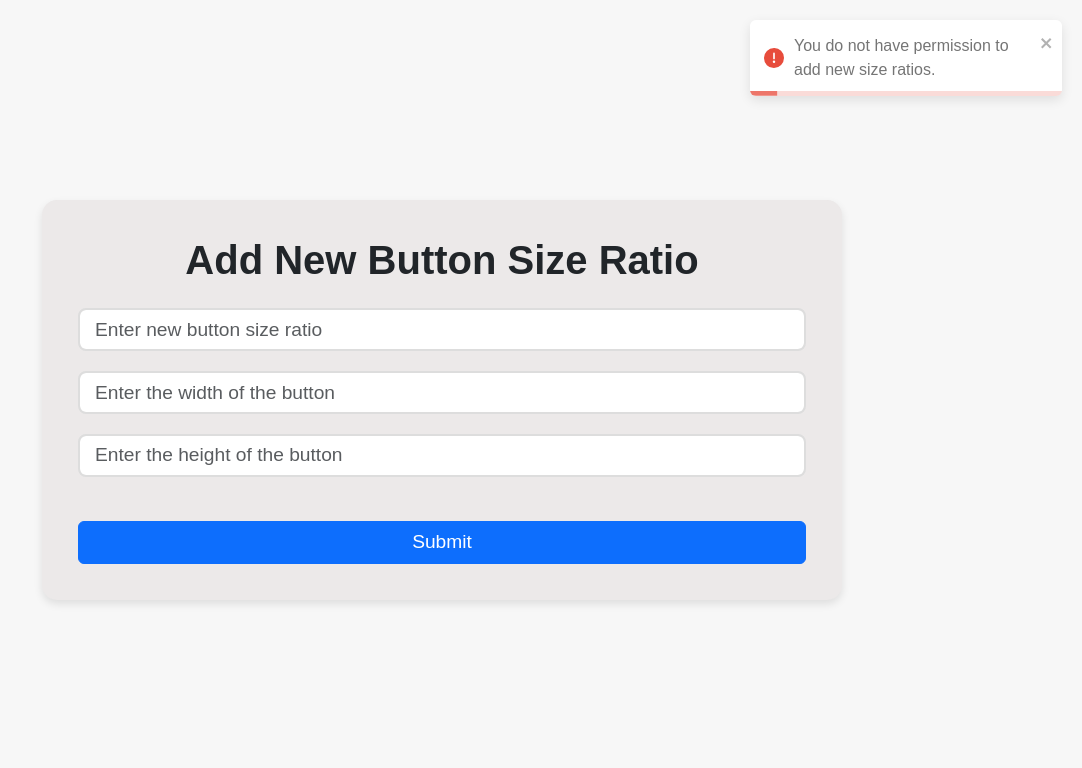
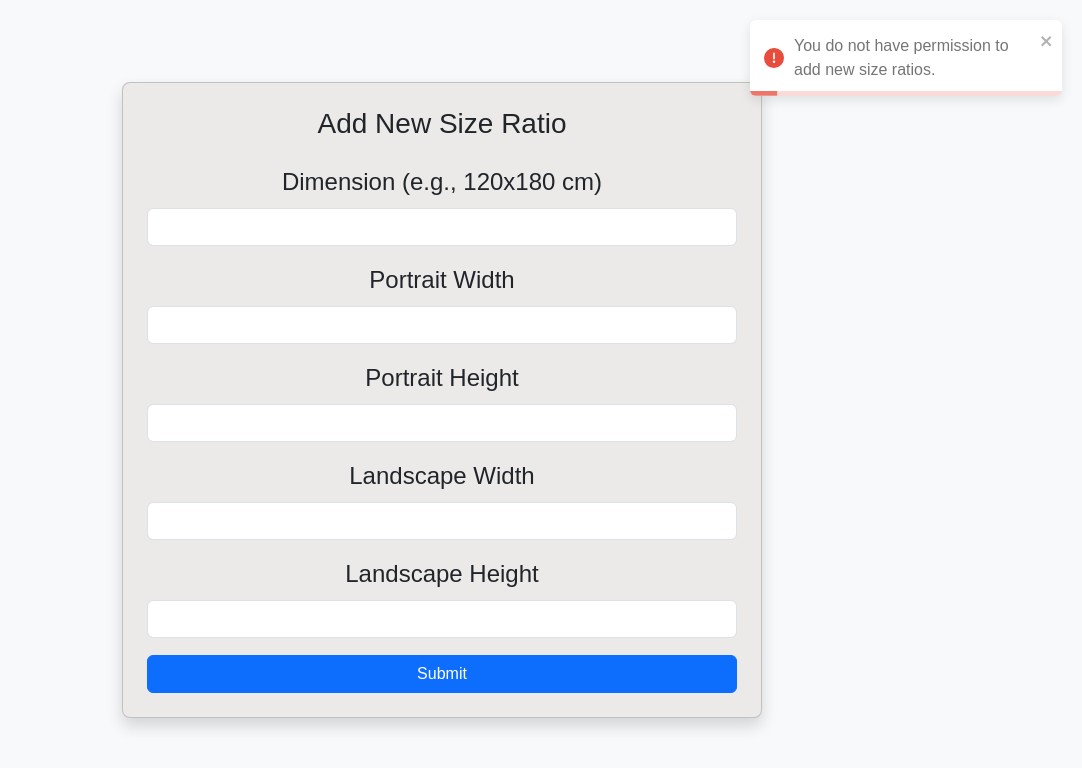
Before and after one commit to elvinjoy/CanCraft-adminPanel, a React (Vite) app: page /addnewsizeratio in a window 1280 px wide. Shown: the top 768 px of the page, without its empty margins (198-1280 px from the left). Built offline with nearby package versions, Linux system fonts and the light colour scheme; sample sign-in values are in the browser's storage; the HTML template or start-up script is replaced by a standard one; a web font is replaced by a local one.

Commit message:
add new dimention

```diff
--- a/src/App.jsx
+++ b/src/App.jsx
@@ -9,12 +9,14 @@ import AdminLogin from './components/adminLogin/AdminLogin';
 import UserProfile from './components/userProfile/UserProfile';
 import AddManagers from './components/addmanagers/AddManagers';
 import ManageManagers from './components/manageManagers/ManageManagers';
-
+import AdminRegister from './components/adminRegister/AdminRegister';
+import AllSizeRatios from './components/allRatios/AllRatios';
 const App = () => {
     return (
         <Router>
             <Routes>
-                <Route path='/' element={<AdminLogin />} />
+                <Route path='/register' element={<AdminRegister />} />
+                <Route path='/login' element={<AdminLogin />} />
                 <Route path='/dashboard' element={<Dashboard />} />
                 <Route path='/vieworderdashboard' element={<ViewOrderDashboard />} />
                 <Route path='/vieworders' element={<ViewOrders />} />
@@ -23,6 +25,7 @@ const App = () => {
                 <Route path='/addnewsizeratio' element={<AddNewSizeRatio />} />
                 <Route path='/addmanagers' element={<AddManagers />} />
                 <Route path='/userprofile/:id' element={<UserProfile />} />
+                <Route path='/allratios' element={<AllSizeRatios />} />
             </Routes>
         </Router>
     );
--- a/src/components/addNewSizeRatio/AddNewSizeRatio.jsx
+++ b/src/components/addNewSizeRatio/AddNewSizeRatio.jsx
@@ -1,16 +1,16 @@
 import React, { useState, useEffect } from 'react';
-import { Card, Form, Button, Spinner } from 'react-bootstrap';
 import { useNavigate } from 'react-router-dom';
 import { ToastContainer, toast } from 'react-toastify';
 import 'react-toastify/dist/ReactToastify.css';
 import 'bootstrap/dist/css/bootstrap.min.css';
-import './AddNewSIzeRatio.css';
 import { BASE_URL } from '../../constants/constants';
 
 const AddNewSizeRatio = () => {
-    const [buttonSizeRatio, setButtonSizeRatio] = useState('');
-    const [width, setWidth] = useState('');
-    const [height, setHeight] = useState('');
+    const [dimension, setDimension] = useState('');
+    const [portraitWidth, setPortraitWidth] = useState('');
+    const [portraitHeight, setPortraitHeight] = useState('');
+    const [landscapeWidth, setLandscapeWidth] = useState('');
+    const [landscapeHeight, setLandscapeHeight] = useState('');
     const [loading, setLoading] = useState(false);
     const navigate = useNavigate();
 
@@ -30,6 +30,7 @@ const AddNewSizeRatio = () => {
 
     const handleSubmit = async (event) => {
         event.preventDefault();
+
         const adminData = localStorage.getItem('admin');
         if (adminData) {
             const admin = JSON.parse(adminData);
@@ -43,78 +44,119 @@ const AddNewSizeRatio = () => {
             return;
         }
 
-        if (buttonSizeRatio && width && height) {
-            const newButtonSizeRatio = { buttonSizeRatio, width, height };
+        const newData = {
+            dimensions: {
+
+                    portrait: {
+                        width: { $numberInt: parseInt(portraitWidth, 10).toString() },
+                        height: { $numberInt: parseInt(portraitHeight, 10).toString() }
+                    },
+                    landscape: {
+                        width: { $numberInt: parseInt(landscapeWidth, 10).toString() },
+                        height: { $numberInt: parseInt(landscapeHeight, 10).toString() }
+                    }
+
+            }
+        };
+
+        // Console log the newData before sending
+        console.log('Data to be sent:', newData);
+
         setLoading(true);
         try {
-                const response = await fetch(`${BASE_URL}/admin/addratios`, {
+            const response = await fetch(`${BASE_URL}/dimensions/dimensions`, {
                 method: 'POST',
                 headers: {
                     'Content-Type': 'application/json',
                 },
-                    body: JSON.stringify(newButtonSizeRatio),
+                body: JSON.stringify(newData),
             });
 
+            const data = await response.json();
+
             if (!response.ok) {
-                    throw new Error('Failed to add button size ratio');
+                throw new Error(data.message || 'Failed to add size ratio');
             }
 
-                const data = await response.json();
-                console.log('Button size ratio added successfully:', data);
-                toast.success('Button size ratio added successfully.');
-                setButtonSizeRatio('');
-                setWidth('');
-                setHeight('');
+            toast.success('Size ratio added successfully.');
+            setDimension('');
+            setPortraitWidth('');
+            setPortraitHeight('');
+            setLandscapeWidth('');
+            setLandscapeHeight('');
         } catch (error) {
             console.error('Error:', error);
-                toast.error('Failed to add button size ratio');
+            toast.error('Failed to add size ratio');
         } finally {
             setLoading(false);
-            }
-        } else {
-            toast.error('Please fill in all fields');
         }
     };
 
     return (
-        <div className="d-flex justify-content-center align-items-center min-vh-100">
-            <Card className="custom-card">
-                <Card.Body>
-                    <Card.Title className="text-center mb-4">Add New Button Size Ratio</Card.Title>
-                    <Form onSubmit={handleSubmit}>
-                        <Form.Group controlId="formButtonSizeRatio">
-                            <Form.Control
+        <div className="d-flex justify-content-center align-items-center min-vh-100 bg-light">
+            <div className="card shadow p-4 w-50">
+                <h3 className="card-title text-center mb-4">Add New Size Ratio</h3>
+                <form onSubmit={handleSubmit}>
+                    <div className="mb-3">
+                        <label htmlFor="dimension" className="form-label">Dimension (e.g., 120x180 cm)</label>
+                        <input
                             type="text"
-                                placeholder="Enter new button size ratio"
-                                value={buttonSizeRatio}
-                                onChange={(e) => setButtonSizeRatio(e.target.value)}
-                                className="custom-input"
+                            className="form-control"
+                            id="dimension"
+                            value={dimension}
+                            onChange={(e) => setDimension(e.target.value)}
+                            required
                         />
-                        </Form.Group>
-                        <Form.Group controlId="formWidth" className="mt-3">
-                            <Form.Control
+                    </div>
+                    <div className="mb-3">
+                        <label htmlFor="portraitWidth" className="form-label">Portrait Width</label>
+                        <input
                             type="number"
-                                placeholder="Enter the width of the button"
-                                value={width}
-                                onChange={(e) => setWidth(e.target.value)}
-                                className="custom-input"
+                            className="form-control"
+                            id="portraitWidth"
+                            value={portraitWidth}
+                            onChange={(e) => setPortraitWidth(e.target.value)}
+                            required
                         />
-                        </Form.Group>
-                        <Form.Group controlId="formHeight" className="mt-3">
-                            <Form.Control
+                    </div>
+                    <div className="mb-3">
+                        <label htmlFor="portraitHeight" className="form-label">Portrait Height</label>
+                        <input
                             type="number"
-                                placeholder="Enter the height of the button"
-                                value={height}
-                                onChange={(e) => setHeight(e.target.value)}
-                                className="custom-input"
+                            className="form-control"
+                            id="portraitHeight"
+                            value={portraitHeight}
+                            onChange={(e) => setPortraitHeight(e.target.value)}
+                            required
                         />
-                        </Form.Group>
-                        <Button variant="primary" type="submit" className="mt-4 w-100" disabled={loading}>
-                            {loading ? <Spinner animation="border" size="sm" /> : 'Submit'}
-                        </Button>
-                    </Form>
-                </Card.Body>
-            </Card>
+                    </div>
+                    <div className="mb-3">
+                        <label htmlFor="landscapeWidth" className="form-label">Landscape Width</label>
+                        <input
+                            type="number"
+                            className="form-control"
+                            id="landscapeWidth"
+                            value={landscapeWidth}
+                            onChange={(e) => setLandscapeWidth(e.target.value)}
+                            required
+                        />
+                    </div>
+                    <div className="mb-3">
+                        <label htmlFor="landscapeHeight" className="form-label">Landscape Height</label>
+                        <input
+                            type="number"
+                            className="form-control"
+                            id="landscapeHeight"
+                            value={landscapeHeight}
+                            onChange={(e) => setLandscapeHeight(e.target.value)}
+                            required
+                        />
+                    </div>
+                    <button type="submit" className="btn btn-primary w-100" disabled={loading}>
+                        {loading ? 'Loading...' : 'Submit'}
+                    </button>
+                </form>
+            </div>
             <ToastContainer />
         </div>
     );
--- a/src/components/addmanagers/AddManagers.jsx
+++ b/src/components/addmanagers/AddManagers.jsx
@@ -59,7 +59,7 @@ const AddManagers = () => {
 
         try {
             const response = await axios.post(
-                `${BASE_URL}/api/managers/register`,
+                `${BASE_URL}/managers/register`,
                 formData,
                 {
                     headers: {
--- a/src/components/adminLogin/AdminLogin.jsx
+++ b/src/components/adminLogin/AdminLogin.jsx
@@ -27,7 +27,7 @@ const AdminLogin = () => {
         event.preventDefault();
         setLoading(true);
         try {
-            const response = await axios.post(`${BASE_URL}/api/admin/login`, formData);
+            const response = await axios.post(`${BASE_URL}/admin/login`, formData);
             if (response.status === 200) {
                 const { admin, token } = response.data;
                 localStorage.setItem('admin', JSON.stringify(admin));
--- /dev/null
+++ b/src/components/allRatios/AllRatios.jsx
@@ -0,0 +1,118 @@
+import React, { useState, useEffect } from 'react';
+import { ToastContainer, toast } from 'react-toastify';
+import 'react-toastify/dist/ReactToastify.css';
+import 'bootstrap/dist/css/bootstrap.min.css';
+import { BASE_URL } from '../../constants/constants';
+
+const AllSizeRatios = () => {
+    const [allDimensions, setAllDimensions] = useState({});
+
+    useEffect(() => {
+        fetchDimensions();
+    }, []);
+
+    const fetchDimensions = async () => {
+        try {
+            const response = await fetch(`${BASE_URL}/dimensions/allratios`);
+            if (!response.ok) {
+                throw new Error('Failed to fetch dimensions');
+            }
+            const data = await response.json();
+            setAllDimensions(data);
+        } catch (error) {
+            console.error('Error fetching dimensions:', error);
+            toast.error('Failed to fetch dimensions');
+        }
+    };
+
+    const handleDelete = async (dimension) => {
+        try {
+            const response = await fetch(`${BASE_URL}/dimensions/${dimension}`, {
+                method: 'DELETE',
+            });
+            if (!response.ok) {
+                throw new Error('Failed to delete dimension');
+            }
+            toast.success('Dimension deleted successfully');
+            fetchDimensions(); // Refresh the dimensions after deletion
+        } catch (error) {
+            console.error('Error deleting dimension:', error);
+            toast.error('Failed to delete dimension');
+        }
+    };
+
+    const demoData = {
+        "120x180 cm": {
+            portrait: { width: 360, height: 540 },
+            landscape: { width: 540, height: 360 },
+        },
+        "90x120 cm": {
+            portrait: { width: 450, height: 600 },
+            landscape: { width: 600, height: 450 },
+        },
+        "50x70 cm": {
+            portrait: { width: 200, height: 280 },
+            landscape: { width: 280, height: 200 },
+        },
+        "60x90 cm": {
+            portrait: { width: 240, height: 360 },
+            landscape: { width: 360, height: 240 },
+        },
+        "80x120 cm": {
+            portrait: { width: 320, height: 480 },
+            landscape: { width: 480, height: 320 },
+        },
+        "100x150 cm": {
+            portrait: { width: 400, height: 600 },
+            landscape: { width: 600, height: 400 },
+        },
+        "70x100 cm": {
+            portrait: { width: 280, height: 400 },
+            landscape: { width: 400, height: 280 },
+        },
+        "40x60 cm": {
+            portrait: { width: 160, height: 240 },
+            landscape: { width: 240, height: 160 },
+        },
+    };
+
+    return (
+        <div className="container mt-4">
+            <h3 className="text-center">All Size Ratios</h3>
+            <table className="table table-striped mt-3">
+                <thead>
+                    <tr>
+                        <th>Dimension</th>
+                        <th>Portrait Width</th>
+                        <th>Portrait Height</th>
+                        <th>Landscape Width</th>
+                        <th>Landscape Height</th>
+                        <th>Actions</th>
+                    </tr>
+                </thead>
+                <tbody>
+                    {Object.keys(demoData).map((dimension, index) => (
+                        <tr key={index}>
+                            <td>{dimension}</td>
+                            <td>{demoData[dimension].portrait.width}</td>
+                            <td>{demoData[dimension].portrait.height}</td>
+                            <td>{demoData[dimension].landscape.width}</td>
+                            <td>{demoData[dimension].landscape.height}</td>
+                            <td>
+                                <button
+                                    className="btn btn-danger"
+                                    onClick={() => handleDelete(dimension)}
+                                >
+                                    Delete
+                                </button>
+                            </td>
+                        </tr>
+                    ))}
+                </tbody>
+            </table>
+            <ToastContainer />
+        </div>
+    );
+};
+
+export default AllSizeRatios;
--- a/src/components/manageManagers/ManageManagers.jsx
+++ b/src/components/manageManagers/ManageManagers.jsx
@@ -31,7 +31,7 @@ const ManageManagers = () => {
 
             try {
                 const token = localStorage.getItem('token');
-                const response = await axios.get(`${BASE_URL}/api/admin/allmanagers`, { // Corrected string interpolation
+                const response = await axios.get(`${BASE_URL}/admin/allmanagers`, { // Corrected string interpolation
                     headers: {
                         'Authorization': `Bearer ${token}`
                     }
@@ -65,7 +65,7 @@ const ManageManagers = () => {
 
             try {
                 const token = localStorage.getItem('token');
-                await axios.delete(`${BASE_URL}/api/admin/manager/${managerId}`, { // Corrected string interpolation
+                await axios.delete(`${BASE_URL}/admin/manager/${managerId}`, { // Corrected string interpolation
                     headers: {
                         'Authorization': `Bearer ${token}`
                     }
--- a/src/components/navbar/Navbar.jsx
+++ b/src/components/navbar/Navbar.jsx
@@ -55,7 +55,7 @@ const NavbarComponent = () => {
                         <Link to="/addmanagers"><li>Add Managers</li></Link>
                         <Link to="/managemanagers"><li>Manage Managers</li></Link>
                         <Link to="/addnewsizeratio"><li>Add New Size Ratio</li></Link>
-                        <Link to="/editsizeratios"><li>Edit Size Ratios</li></Link>
+                        <Link to="/allratios"><li>Edit Size Ratios</li></Link>
                         <li onClick={handleLogout} style={{ cursor: 'pointer' }}>Logout</li>
                     </ul>
                 </div>
--- a/src/constants/constants.js
+++ b/src/constants/constants.js
@@ -1,2 +1,3 @@
-export const BASE_URL = 'https://cancraft-admin-panel-backend.onrender.com/api';
+// export const BASE_URL = 'https://cancraft-admin-panel-backend.onrender.com/api';
+export const BASE_URL = 'https://cancraft.onrender.com/api';
 export const DEV_URL = 'http://localhost:3000/api';
```
Lines whose indentation alone changed are shown as unchanged.
